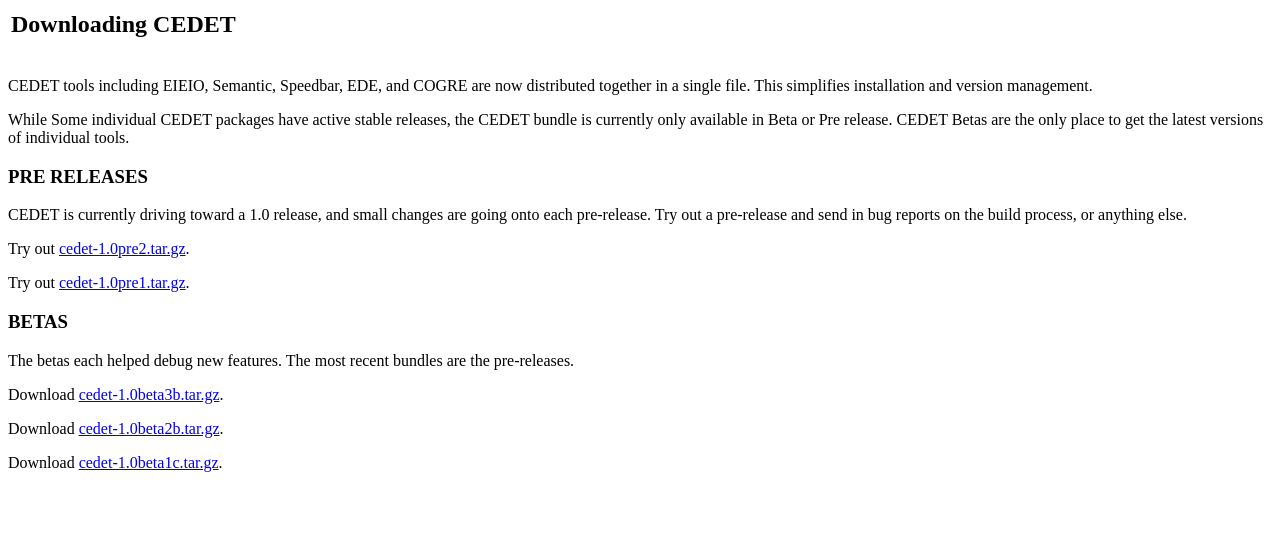
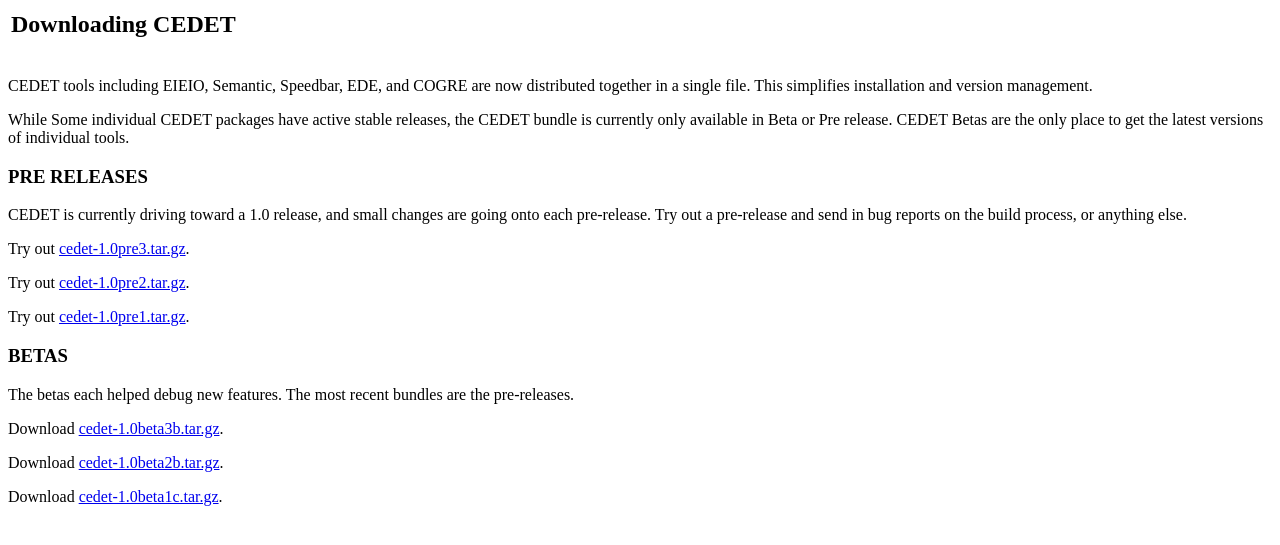
Before and after one commit to emacs-pkg-mirrors/cedet, a PHP site: page /download.php in a window 1280 px wide. Shown: the top 545 px of the page. Run offline with PHP 8.4, Linux system fonts and the light colour scheme.

Commit message:
Added cedet-1.0pre3

```diff
--- a/www/download.php
+++ b/www/download.php
@@ -16,6 +16,10 @@ the only place to get the latest versions of individual tools.
 <p>CEDET is currently driving toward a 1.0 release, and small changes are
 going onto each pre-release.  Try out a pre-release and send in bug
 reports on the build process, or anything else.
+
+<p>Try out
+<a href="http://sourceforge.net/project/showfiles.php?group_id=17886&release_id=338764">
+cedet-1.0pre3.tar.gz</a>.
 
 <p>Try out
 <a href="http://sourceforge.net/project/showfiles.php?group_id=17886&release_id=326500">
--- a/www/rightcol.php
+++ b/www/rightcol.php
@@ -19,6 +19,7 @@
 
 <tr><td  class=BAR><img src=dir-minus.gif>&nbsp <b>Download</b>&nbsp</td></tr>
 <tr><td >&nbsp<img src=page.gif>&nbsp<b>1.0 Pre Releases</b>&nbsp</td></tr>
+<tr><td >&nbsp&nbsp<img src=tag.png>&nbsp<a class=SB href=http://sourceforge.net/project/showfiles.php?group_id=17886&release_id=338764><b>1.0pre3</b></a>&nbsp</td></tr>
 <tr><td >&nbsp&nbsp<img src=tag.png>&nbsp<a class=SB href=http://sourceforge.net/project/showfiles.php?group_id=17886&release_id=326500><b>1.0pre2</b></a>&nbsp</td></tr>
 <tr><td >&nbsp&nbsp<img src=tag.png>&nbsp<a class=SB href=http://sourceforge.net/project/showfiles.php?group_id=17886&release_id=322793><b>1.0pre1</b></a>&nbsp</td></tr>
 <tr><td >&nbsp<img src=page.gif>&nbsp<b>1.0 Betas</b>&nbsp</td></tr>
```
